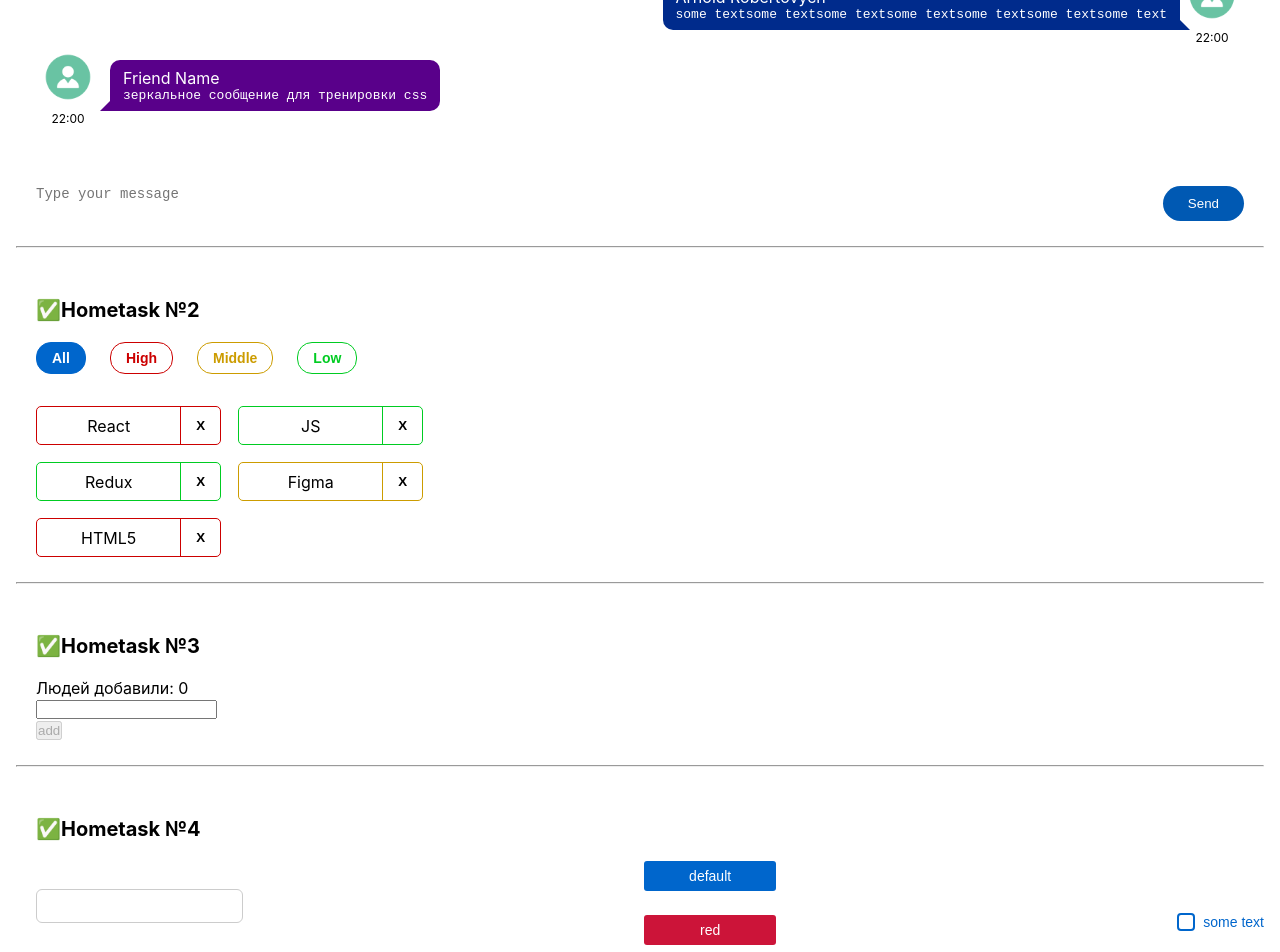
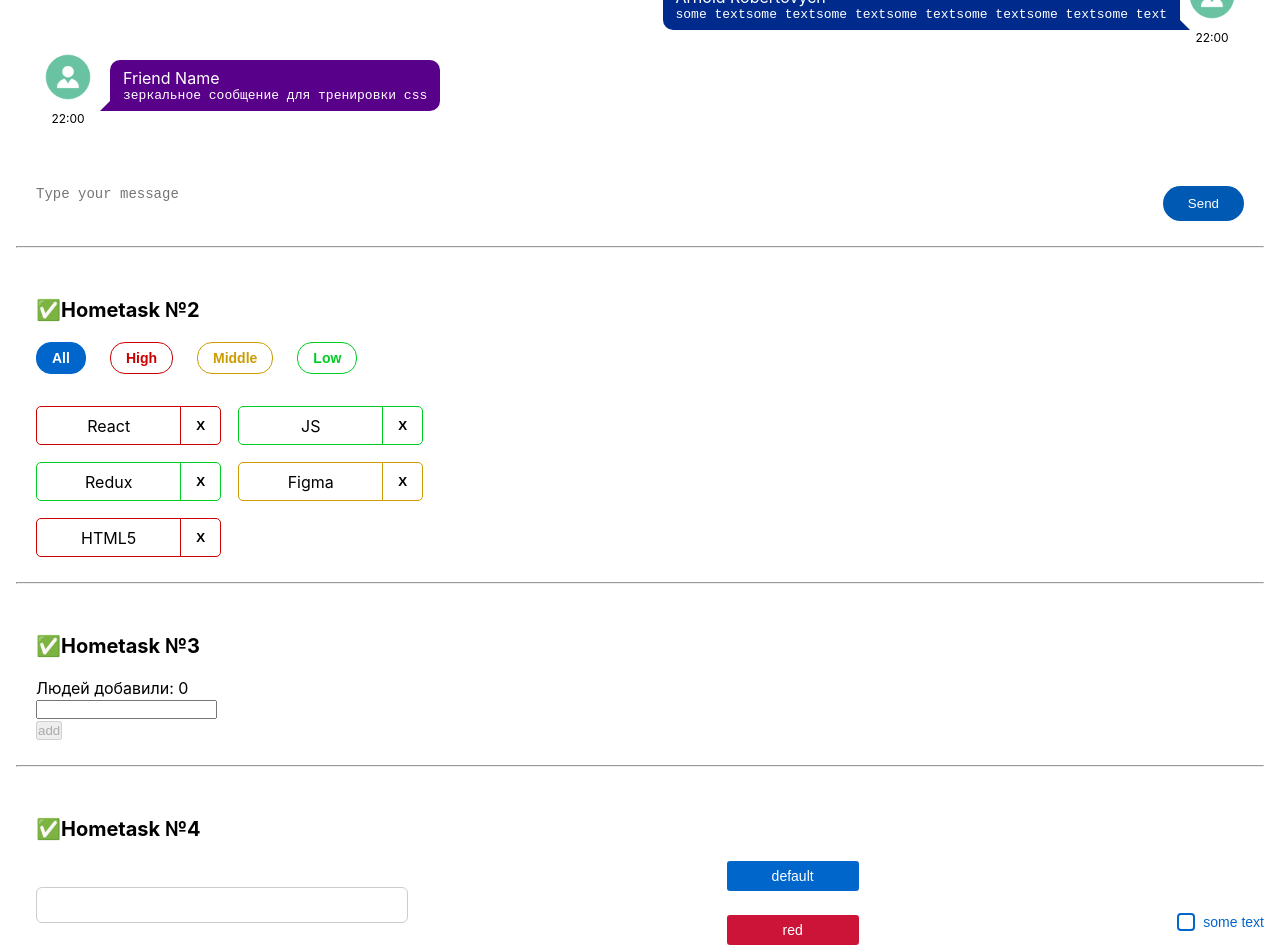
Before and after one commit to Kozirskiy/sprint-2-autocheck-HW, a React (Create React App) app: page / in a window 1280 px wide. Shown: the part 130-1082 px from the top of the page. Built offline with nearby package versions, Linux system fonts and the light colour scheme.

Commit message:
100% is working, builded and deployed

```diff
--- a/src/s2-homeworks/hw04/common/c1-SuperInputText/SuperInputText.module.css
+++ b/src/s2-homeworks/hw04/common/c1-SuperInputText/SuperInputText.module.css
@@ -12,6 +12,8 @@
     font-size: 14px;
     outline: none;
     transition: border-color 0.2s;
+    width: 372px;
+    height: 36px;
 }
 
 .input:focus {
```
